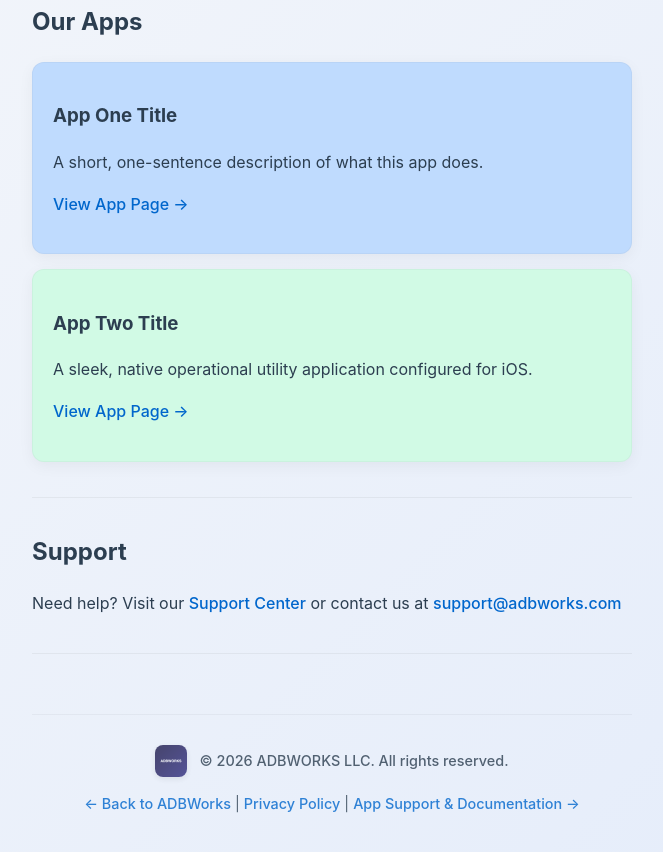
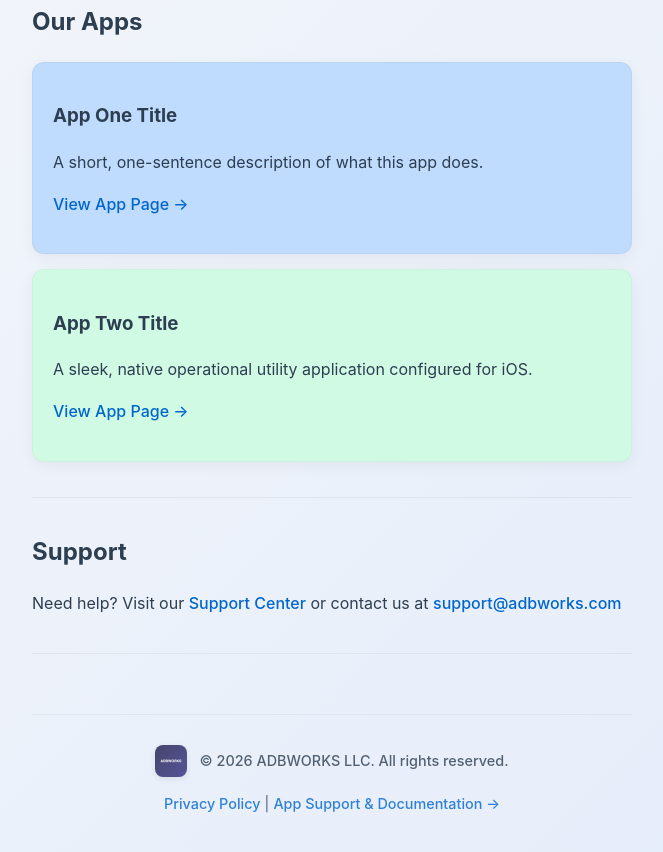
Before and after one commit to jumbo32/adbworks-website2, a plain HTML site: page public/index.html in a window 1280 px wide. Shown: the part 318-1170 px from the top of the page, without its empty margins (308-971 px from the left). Drawn offline with Linux system fonts and the light colour scheme.

Commit message:
Update index.html

```diff
--- a/public/index.html
+++ b/public/index.html
@@ -102,7 +102,6 @@
     <span style="vertical-align: middle; font-weight: 500;">&copy; 2026 ADBWORKS LLC. All rights reserved.</span>
 
     <p style="margin-top: 15px;">
-        <a href="/">&larr; Back to ADBWorks</a> |
         <!-- FIXED: Route directly to top-level legal directory -->
         <a href="/legal/privacy.html">Privacy Policy</a> |
         <a href="details.html">App Support & Documentation &rarr;</a>
```
